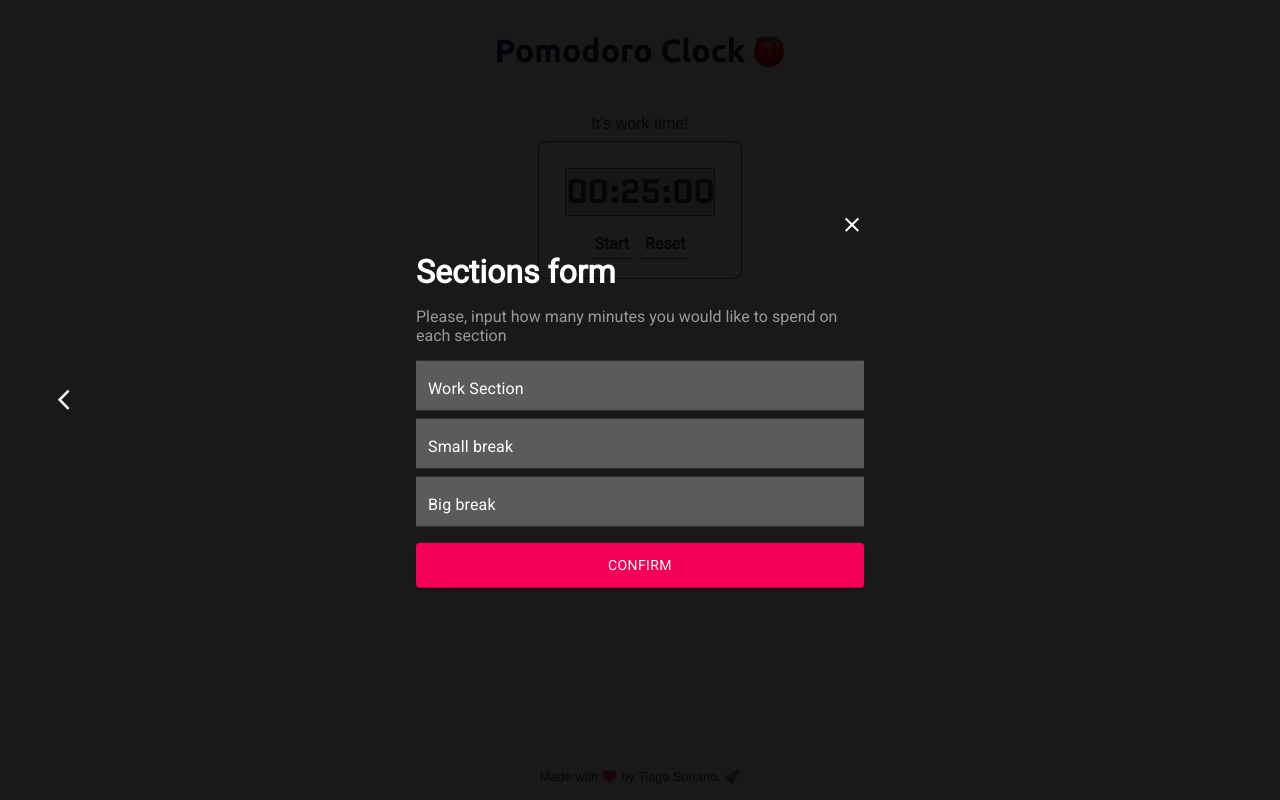
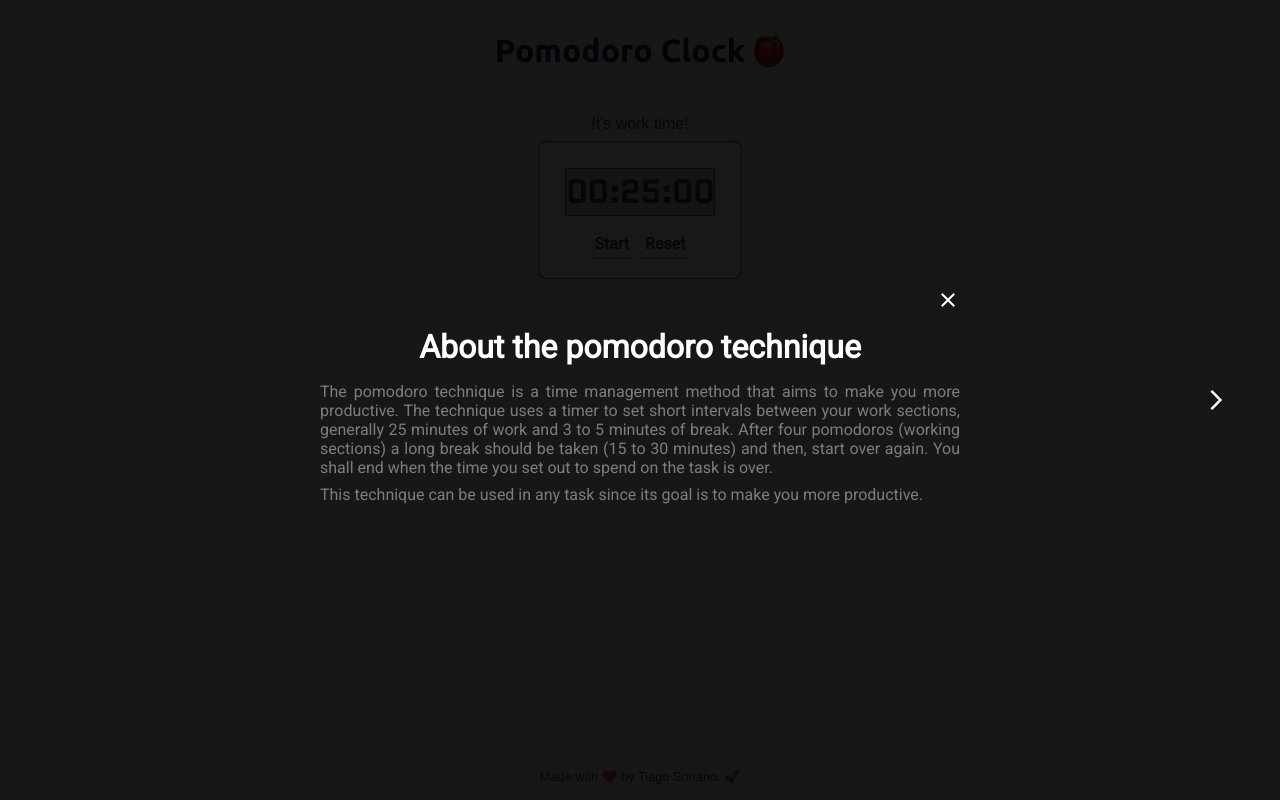
Before and after one commit to tiago-web/Pomodoro-Clock, a React (Create React App) app: page / in a window 1280 px wide. Built offline with nearby package versions, Linux system fonts and the light colour scheme.

Commit message:
Finish navigation through modals

```diff
--- a/src/App.js
+++ b/src/App.js
@@ -15,6 +15,10 @@ const App = () => {
 		workTime: 1500,
 		smallBreak: 300,
 		bigBreak: 1800,
+	});
+	const [modalsController, setModalsController] = useState({
+		isAboutModalOpen: true,
+		isIntervalsModalOpen: false,
 	});
 
 	useEffect(() => {
@@ -38,8 +42,15 @@ const App = () => {
 	return (
 		<div className="App">
 			<Header workStatus={workStatus} />
-			<IntervalsModal />
-			<AboutModal />
+			<AboutModal
+				modalsController={modalsController}
+				setModalsController={setModalsController}
+			/>
+			<IntervalsModal
+				modalsController={modalsController}
+				setModalsController={setModalsController}
+				setIntervals={setIntervals}
+			/>
 			<Clock
 				setPomodoroCount={setPomodoroCount}
 				setBreakTime={setBreakTime}
--- a/src/components/Modal/AboutModal/index.js
+++ b/src/components/Modal/AboutModal/index.js
@@ -1,4 +1,4 @@
-import React, { useState } from "react";
+import React from "react";
 import Modal from "react-modal";
 
 import CloseIcon from "@material-ui/icons/Close";
@@ -17,12 +17,12 @@ const customStyles = {
 	},
 };
 
-const AboutModal = () => {
-	const [aboutModalIsOpen, setAboutModalIsOpen] = useState(false);
+const AboutModal = props => {
+	const { modalsController, setModalsController } = props;
 
 	return (
 		<Modal
-			isOpen={aboutModalIsOpen}
+			isOpen={modalsController.isAboutModalOpen}
 			style={customStyles}
 			overlayClassName="about-modal-overlay"
 			className="about-modal"
@@ -34,7 +34,14 @@ const AboutModal = () => {
 				<div className="invisible-div"></div>
 				<div className="modal-content">
 					<div className="modal-close-icon">
-						<CloseIcon onClick={() => setAboutModalIsOpen(false)} />
+						<CloseIcon
+							onClick={() =>
+								setModalsController(prevState => ({
+									...prevState,
+									isAboutModalOpen: false,
+								}))
+							}
+						/>
 					</div>
 					<h1>About the pomodoro technique</h1>
 					<div className="modal-text">
@@ -55,9 +62,12 @@ const AboutModal = () => {
 				</div>
 				<div className="modal-next-page-icon">
 					<ArrowForwardIosOutlinedIcon
-						onClick={() => {
-							setAboutModalIsOpen(false);
-						}}
+						onClick={() =>
+							setModalsController({
+								isAboutModalOpen: false,
+								isIntervalsModalOpen: true,
+							})
+						}
 					/>
 				</div>
 			</div>
--- a/src/components/Modal/AboutModal/styles.css
+++ b/src/components/Modal/AboutModal/styles.css
@@ -12,7 +12,7 @@
 	left: 0;
 	right: 0;
 	bottom: 0;
-	background-color: #000000e5;
+	background-color: #000000e7;
 	z-index: 0;
 	border: none;
 	outline: none;
--- a/src/components/Modal/IntervalsModal/index.js
+++ b/src/components/Modal/IntervalsModal/index.js
@@ -1,4 +1,4 @@
-import React, { useState } from "react";
+import React from "react";
 import Modal from "react-modal";
 
 import TextField from "@material-ui/core/TextField";
@@ -21,18 +21,16 @@ const customStyles = {
 	},
 };
 
-const IntervalsModal = () => {
-	const [intervalsModalIsOpen, setIntervalsModalIsOpen] = useState(true);
+const IntervalsModal = props => {
+	const { modalsController, setModalsController } = props;
 
 	const handleFormSubmition = e => {
 		e.preventDefault();
-
-		setIntervalsModalIsOpen(false);
 	};
 
 	return (
 		<Modal
-			isOpen={intervalsModalIsOpen}
+			isOpen={modalsController.isIntervalsModalOpen}
 			style={customStyles}
 			overlayClassName="interval-modal-overlay"
 			className="interval-modal"
@@ -43,19 +41,28 @@ const IntervalsModal = () => {
 			<div className="modal-container">
 				<div className="modal-previous-page-icon">
 					<ArrowBackIosOutlinedIcon
-						onClick={() => setIntervalsModalIsOpen(false)}
+						onClick={() =>
+							setModalsController({
+								isAboutModalOpen: true,
+								isIntervalsModalOpen: false,
+							})
+						}
 					/>
 				</div>
 
 				<div className="modal-content">
 					<div className="modal-close-icon">
-						<CloseIcon onClick={() => setIntervalsModalIsOpen(false)} />
+						<CloseIcon
+							onClick={() =>
+								setModalsController(prevState => ({
+									...prevState,
+									isIntervalsModalOpen: false,
+								}))
+							}
+						/>
 					</div>
 					<h1>Sections form</h1>
-					<p>
-						Please, input how many minutes you would like to spend on each
-						section
-					</p>
+					<p>Please, input how many minutes you would like for each section</p>
 					<form className="intervals-form" onSubmit={handleFormSubmition}>
 						<TextField
 							className="modal-input"
--- a/src/components/Modal/IntervalsModal/styles.css
+++ b/src/components/Modal/IntervalsModal/styles.css
@@ -12,7 +12,7 @@
 	left: 0;
 	right: 0;
 	bottom: 0;
-	background-color: #000000e5;
+	background-color: #000000e7;
 	z-index: 0;
 	border: none;
 	outline: none;
```
